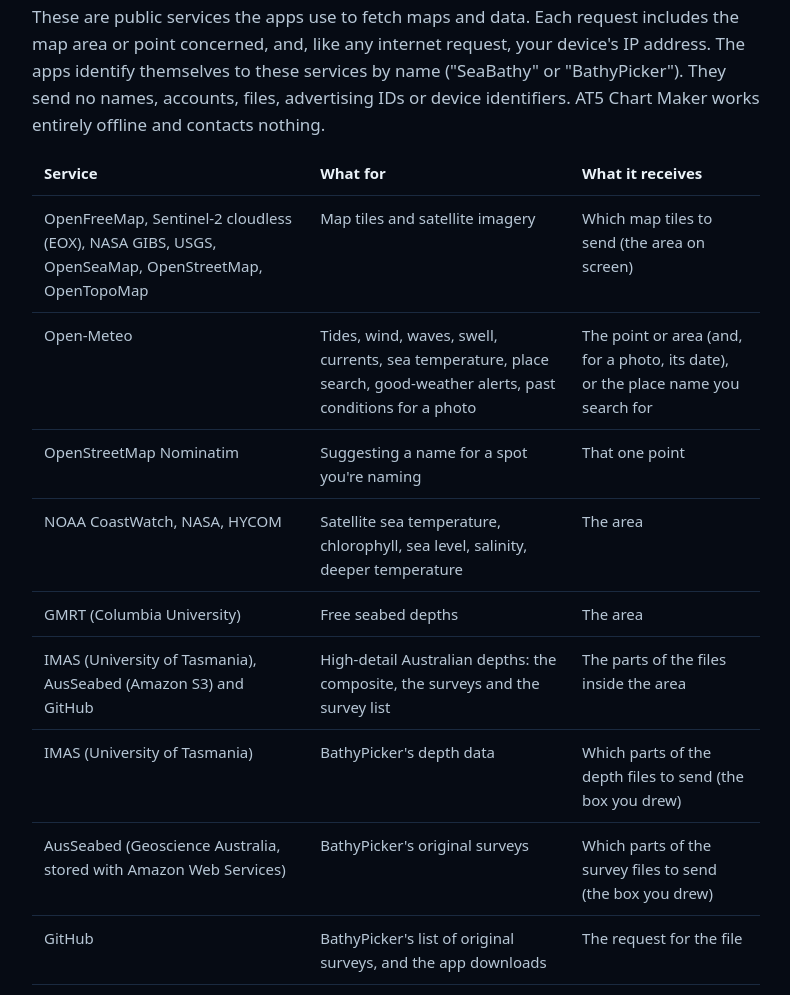
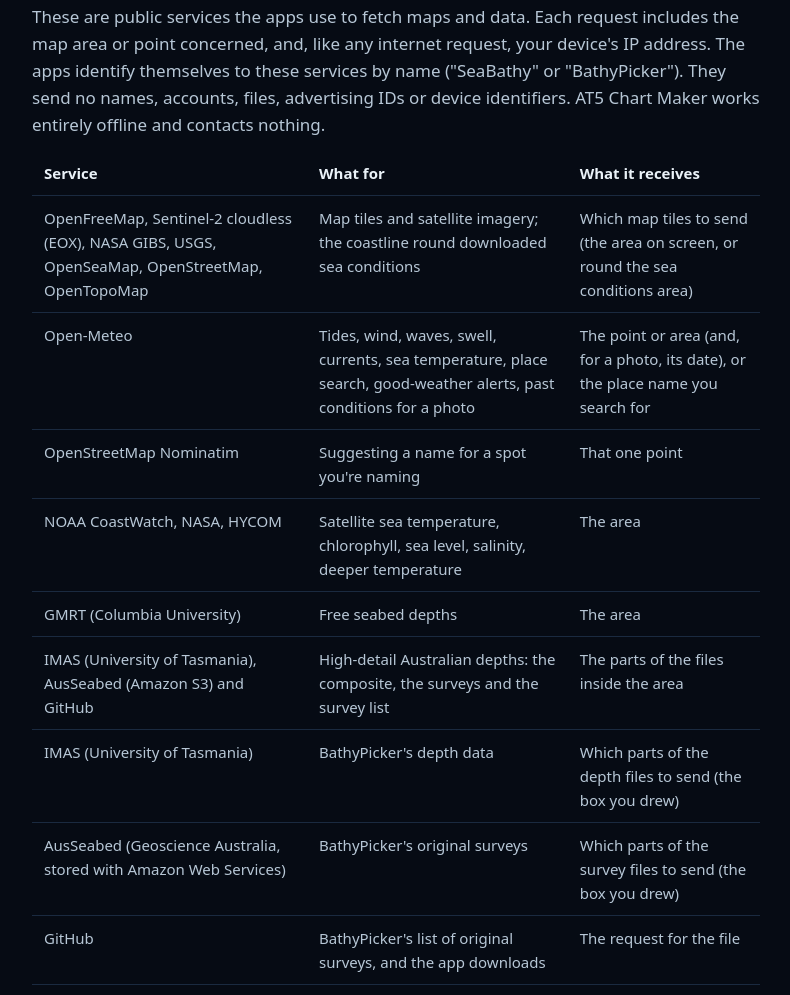
Before and after one commit to SeaBathy/website, a plain HTML site: page privacy.html in a window 1280 px wide. Shown: the part 1482-2477 px from the top of the page, without its empty margins (244-1034 px from the left). Drawn offline with Linux system fonts and the light colour scheme.

Commit message:
Privacy: coastline tiles

```diff
--- a/privacy.html
+++ b/privacy.html
@@ -70,7 +70,7 @@
   <p>These are public services the apps use to fetch maps and data. Each request includes the map area or point concerned, and, like any internet request, your device's IP address. The apps identify themselves to these services by name ("SeaBathy" or "BathyPicker"). They send no names, accounts, files, advertising IDs or device identifiers. AT5 Chart Maker works entirely offline and contacts nothing.</p>
   <table>
     <tr><th>Service</th><th>What for</th><th>What it receives</th></tr>
-    <tr><td>OpenFreeMap, Sentinel-2 cloudless (EOX), NASA GIBS, USGS, OpenSeaMap, OpenStreetMap, OpenTopoMap</td><td>Map tiles and satellite imagery</td><td>Which map tiles to send (the area on screen)</td></tr>
+    <tr><td>OpenFreeMap, Sentinel-2 cloudless (EOX), NASA GIBS, USGS, OpenSeaMap, OpenStreetMap, OpenTopoMap</td><td>Map tiles and satellite imagery; the coastline round downloaded sea conditions</td><td>Which map tiles to send (the area on screen, or round the sea conditions area)</td></tr>
     <tr><td>Open-Meteo</td><td>Tides, wind, waves, swell, currents, sea temperature, place search, good-weather alerts, past conditions for a photo</td><td>The point or area (and, for a photo, its date), or the place name you search for</td></tr>
     <tr><td>OpenStreetMap Nominatim</td><td>Suggesting a name for a spot you're naming</td><td>That one point</td></tr>
     <tr><td>NOAA CoastWatch, NASA, HYCOM</td><td>Satellite sea temperature, chlorophyll, sea level, salinity, deeper temperature</td><td>The area</td></tr>
```
